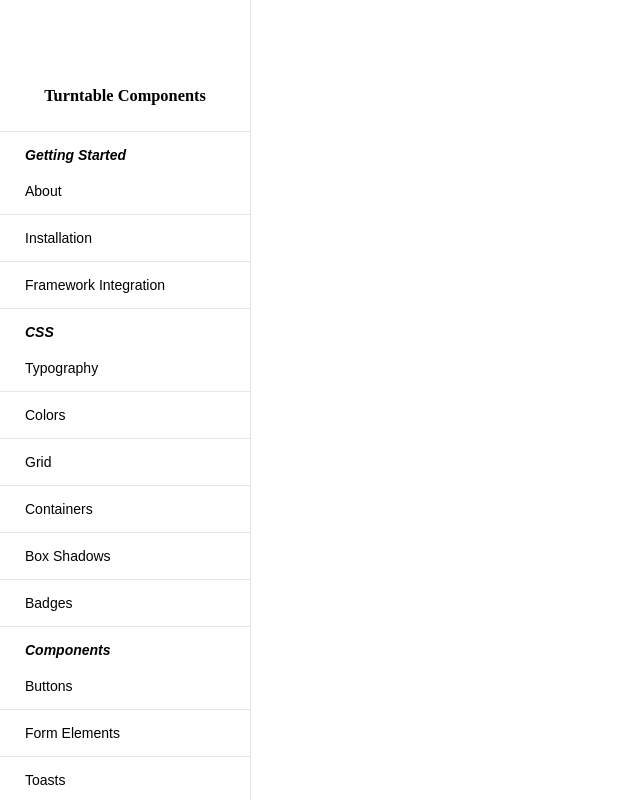
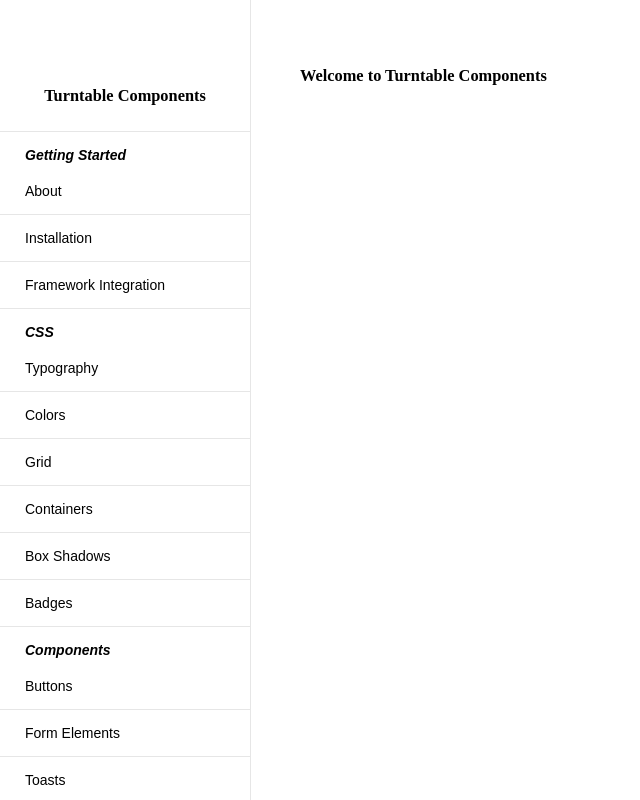
Before and after one commit to iamjpg/ttjs, a Vue app: page / in a window 1280 px wide. Shown: the whole page, without its empty margins (0-640 px from the left). Built offline with nearby package versions, Linux system fonts and the light colour scheme; the HTML template or start-up script is replaced by a standard one.

Commit message:
Router added. I think VueJS is pretty much set up at this point.

```diff
--- a/package.json
+++ b/package.json
@@ -27,6 +27,7 @@
     "sass-loader": "^8.0.0",
     "vue": "^2.6.10",
     "vue-loader": "^15.7.1",
+    "vue-router": "^3.1.3",
     "vue-style-loader": "^4.1.2",
     "vue-template-compiler": "^2.6.10",
     "webpack": "^4.41.0",
--- a/src/App.vue
+++ b/src/App.vue
@@ -1,6 +1,9 @@
 <template>
   <section>
     <LeftNav />
+    <div id="main-content">
+      <router-view></router-view>
+    </div>
   </section>
 </template>
 
@@ -31,4 +34,8 @@
   h1, h2, h3, h4, h5 {
     font-family: 'Bitter', serif;
   }
+  #main-content {
+    margin-left: 250px;
+    padding: 50px;
+  }
 </style>
--- a/src/app.js
+++ b/src/app.js
@@ -1,8 +1,10 @@
 import Vue from 'vue';
 import App from './App.vue';
+import router from './router';
 
 Vue.config.ignoredElements = [/platypus-\w*/];
 
 new Vue({
+  router,
   render: (h) => h(App),
 }).$mount('#app');
--- /dev/null
+++ b/src/router.js
@@ -0,0 +1,14 @@
+import Vue from 'vue';
+import Router from 'vue-router';
+
+Vue.use(Router);
+
+export default new Router({
+  routes: [
+    {
+      path: '/',
+      name: 'main',
+      component: () => import(/* webpackChunkName: "about" */ './vue/views/Main.vue'),
+    }
+  ],
+});
--- a/src/vue/views/Main.vue
+++ b/src/vue/views/Main.vue
@@ -1,6 +1,6 @@
 <template>
   <section>
-    <h1>Here we go!</h1>
+    <h1>Welcome to Turntable Components</h1>
   </section>
 </template>
 
```
Also changed, not shown: 1 other file (tests, documents, lock files or other folders).
